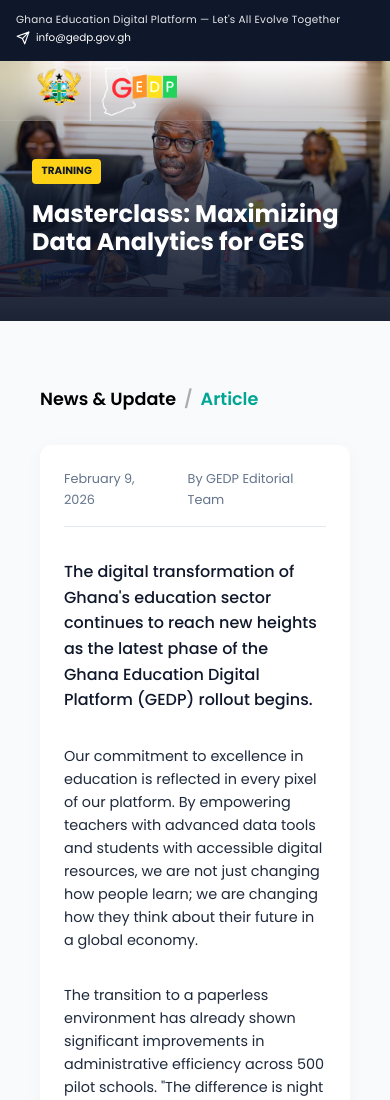
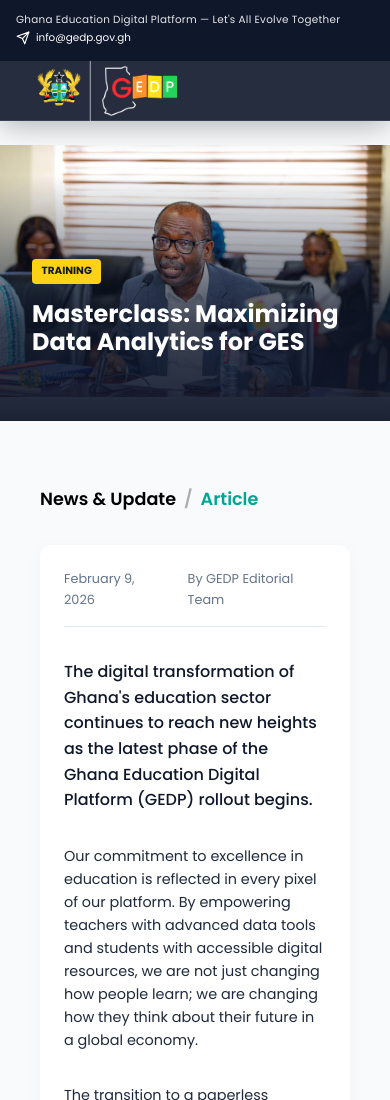
Before and after one commit to Manuel-Vardy/gedp, a website built with Vite: page blog-post.html in a window 390 px wide. Shown: the top 1100 px of the page. Built offline with nearby package versions, Linux system fonts and the light colour scheme.

Commit message:
news fix

```diff
--- a/blog-post.html
+++ b/blog-post.html
@@ -41,7 +41,7 @@
     </div>
 
     <!-- Navigation bar -->
-    <header class="header sticky-nav">
+    <header class="header sticky-nav header-glass-blueblack">
         <div class="container nav-wrapper">
             <div class="logo">
                 <a href="index.html">
@@ -53,7 +53,7 @@
                 <ul>
                     <li><a href="modules.html" class="nav-link">Modules</a></li>
                     <li><a href="portals.html" class="nav-link">External Portals</a></li>
-                    <li><a href="blog.html" class="nav-link">News</a></li>
+                    <li><a href="blog.html" class="nav-link active">News</a></li>
                     <li><a href="about.html" class="nav-link">About Us</a></li>
                     <li class="mobile-only-btn">
                         <a href="#login" class="nav-link btn-link">
@@ -90,7 +90,7 @@
         </div>
     </header>
 
-    <main>
+    <main style="padding-top: 100px;">
         <!-- Post Hero Banner -->
         <section class="post-hero">
             <img src="/director3.jpg" alt="Post Banner" class="post-hero-img">
--- a/responsive.css
+++ b/responsive.css
@@ -145,6 +145,10 @@
     }
 
     .featured-img {
+        object-position: center 40% !important;
+    }
+
+    .post-hero-img {
         object-position: center 40% !important;
     }
 
--- a/style.css
+++ b/style.css
@@ -2204,6 +2204,7 @@ section:last-of-type {
     width: 100%;
     height: 100%;
     object-fit: cover;
+    object-position: center 35%;
     display: block;
 }
 
```
